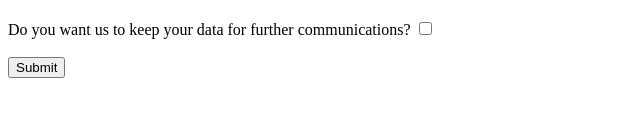
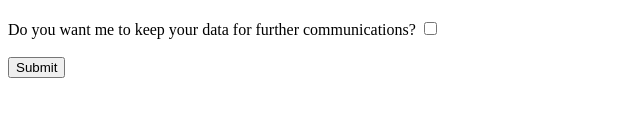
Before and after one commit to violabarjamaj/cv, a plain HTML site: page contact-me.html in a window 1280 px wide. Shown: the part 296-412 px from the top of the page, 0-640 px from the left. Drawn offline with Linux system fonts and the light colour scheme.

Commit message:
Update contact-me.html

```diff
--- a/contact-me.html
+++ b/contact-me.html
@@ -13,7 +13,7 @@
   <input type="email" name="yourEmail"> <br><br>
   <label>Your Message:</label><br>
   <textarea name="name" rows="10" cols="30"></textarea><br><br>
-      <label>Do you want us to keep your data for further communications?</label>
+      <label>Do you want me to keep your data for further communications?</label>
   <input type="checkbox"> <br><br>
   <input type="submit">
 </form>
```
